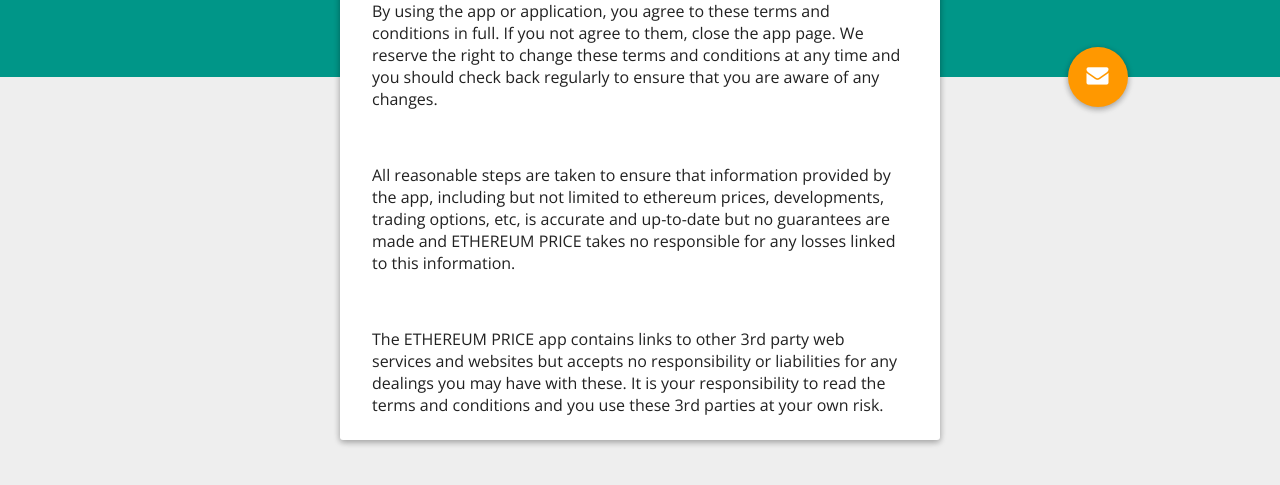
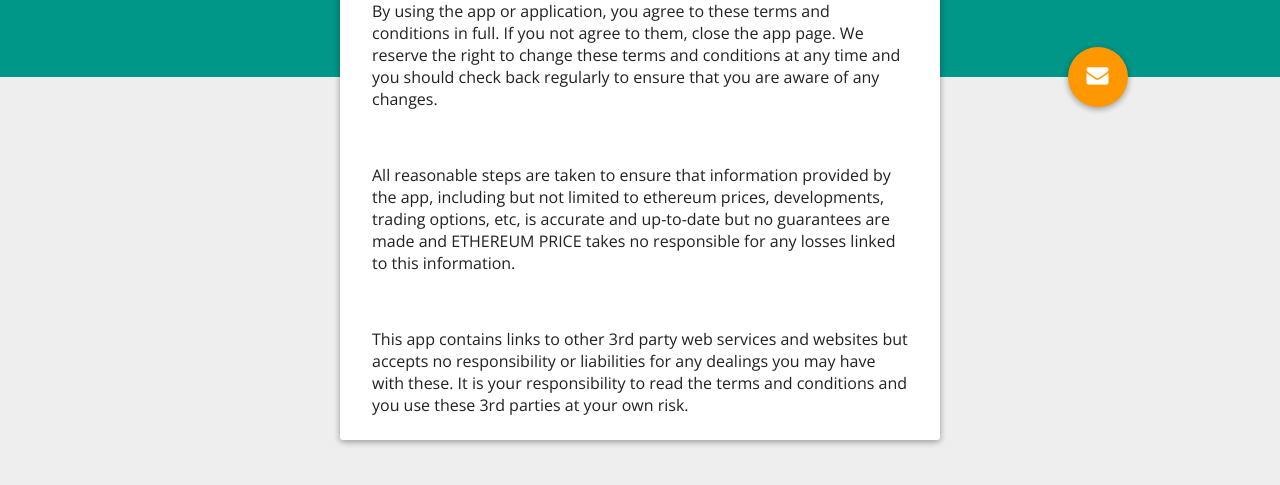
Before and after one commit to trybeapps/trybeapps-privacy, a plain HTML site: page docs/index.html in a window 1280 px wide. Shown: the part 123-608 px from the top of the page. Drawn offline with nearby package versions, Linux system fonts and the light colour scheme.

Commit message:
another update

```diff
--- a/docs/index.html
+++ b/docs/index.html
@@ -20,7 +20,7 @@
 		<br>
 		<p>All reasonable steps are taken to ensure that information provided by the app, including but not limited to ethereum prices, developments, trading options, etc, is accurate and up-to-date but no guarantees are made and ETHEREUM PRICE takes no responsible for any losses linked to this information.</p>
 		<br>
-		<p>The ETHEREUM PRICE app contains links to other 3rd party web services and websites but accepts no responsibility or liabilities for any dealings you may have with these. It is your responsibility to read the terms and conditions and you use these 3rd parties at your own risk.</p>
+		<p>This app contains links to other 3rd party web services and websites but accepts no responsibility or liabilities for any dealings you may have with these. It is your responsibility to read the terms and conditions and you use these 3rd parties at your own risk.</p>
 	</section>
 
 </div>
```
